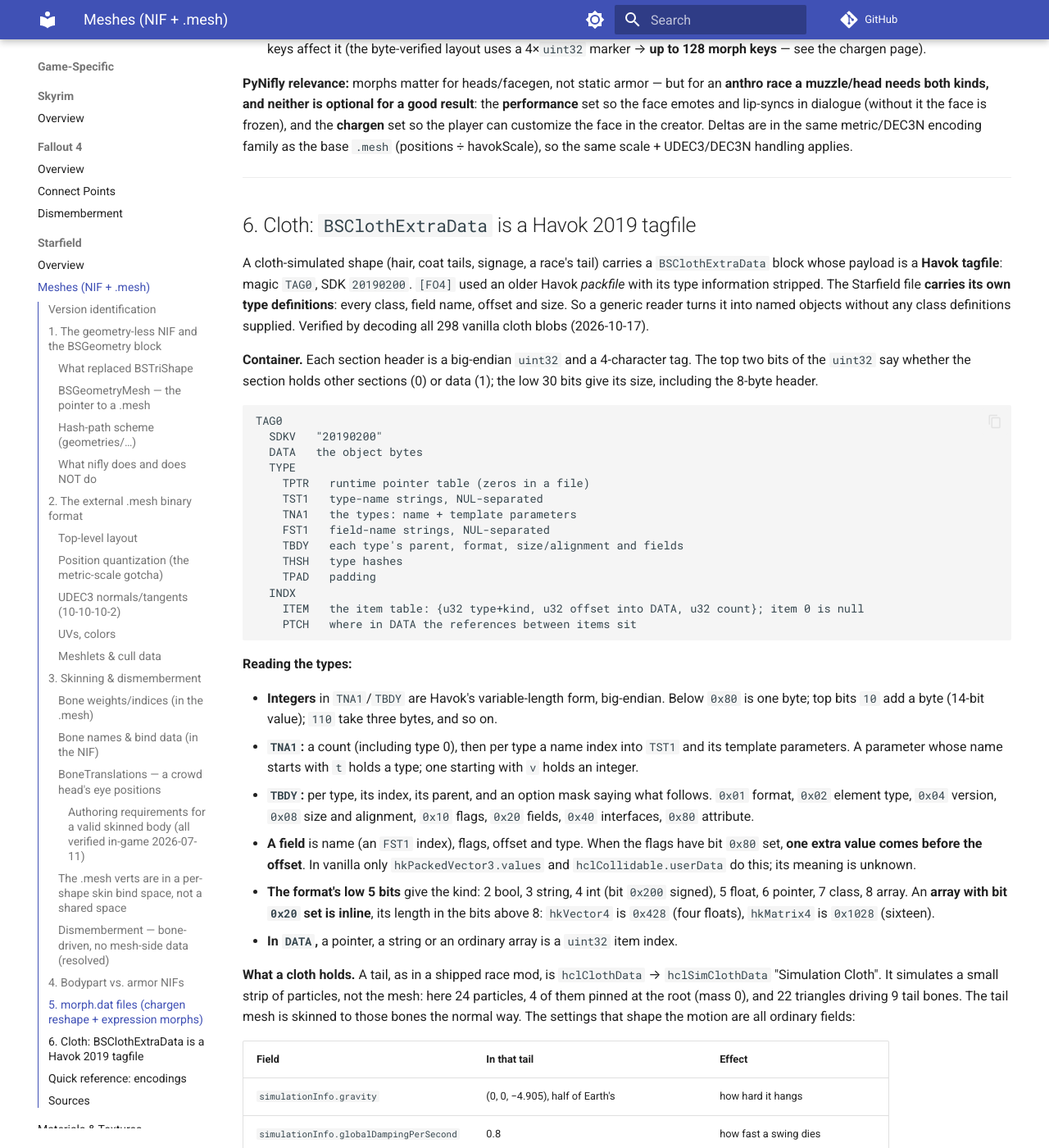
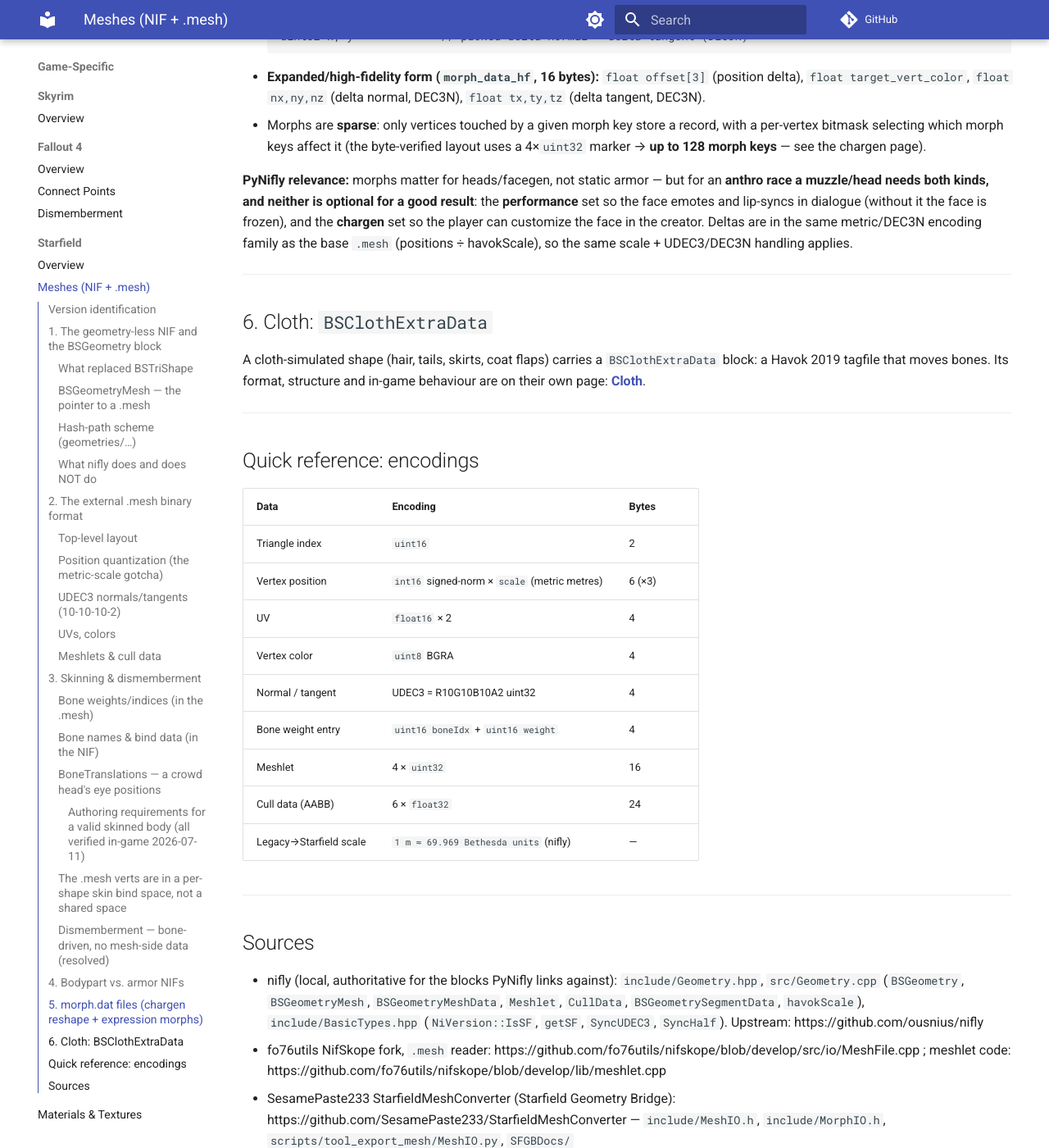
Before and after one commit to BadDogSkyrim/BethesdaLibrary, an MkDocs documentation site: the page built from docs/game-specific/starfield/meshes.md, in a window 1280 px wide and 1400 px high, scrolled down 12319 px. Shown: the whole window at 82% size. Built offline with MkDocs 1.6.1 and Material for MkDocs 9.7.7, drawn with Linux system fonts in a browser that asks for light colours; comment, search, counter and statistics services are not loaded; some of the changed text lies outside the part shown.

Commit message:
Starfield: cloth page (BSClothExtraData format, structure, constraints, in-game findings); cloth-bone skin slots
New docs/game-specific/starfield/cloth.md: the Havok 2019 tagfile container (moved from
meshes.md section 6) and the two writer traps; how a cloth is put together (operators, states,
bone-space skinning, driven bones on nearest triangles, the skeleton, made-up cloth bones);
constraints with vanilla counts, run order and the link and bend formulas; bone planes;
collision shapes; vanilla settings; in-game behaviour (landscape collision does nothing, a Root
plane is a floor, iterations, strips vs tubes).

meshes.md: section 6 points to the new page; the skinning section gets the cloth-bone slot rule
(SkinAttach per slot, node refs name cloth-bone slots). Nav, index, overview and tools updated.

Co-Authored-By: Claude Opus 5.5 <noreply@anthropic.com>

````diff
--- a/docs/game-specific/starfield/meshes.md
+++ b/docs/game-specific/starfield/meshes.md
@@ -368,74 +374,11 @@ Layout per StarfieldMeshConverter (`include/MorphIO.h`, `MorphIO.py`) — see th
 
 ---
 
-## 6. Cloth: `BSClothExtraData` is a Havok 2019 tagfile
+## 6. Cloth: `BSClothExtraData`
 
-A cloth-simulated shape (hair, coat tails, signage, a race's tail) carries a
-`BSClothExtraData` block whose payload is a **Havok tagfile**: magic `TAG0`, SDK `20190200`.
-`[FO4]` used an older Havok *packfile* with its type information stripped. The Starfield file
-**carries its own type definitions**: every class, field name, offset and size. So a generic
-reader turns it into named objects without any class definitions supplied. Verified by
-decoding all 298 vanilla cloth blobs (2026-10-17).
-
-**Container.** Each section header is a big-endian `uint32` and a 4-character tag. The top two
-bits of the `uint32` say whether the section holds other sections (0) or data (1); the low 30
-bits give its size, including the 8-byte header.
-
-```
-TAG0
-  SDKV   "20190200"
-  DATA   the object bytes
-  TYPE
-    TPTR   runtime pointer table (zeros in a file)
-    TST1   type-name strings, NUL-separated
-    TNA1   the types: name + template parameters
-    FST1   field-name strings, NUL-separated
-    TBDY   each type's parent, format, size/alignment and fields
-    THSH   type hashes
-    TPAD   padding
-  INDX
-    ITEM   the item table: {u32 type+kind, u32 offset into DATA, u32 count}; item 0 is null
-    PTCH   where in DATA the references between items sit
-```
-
-**Reading the types:**
-
-- **Integers** in `TNA1`/`TBDY` are Havok's variable-length form, big-endian. Below `0x80` is one
-  byte; top bits `10` add a byte (14-bit value); `110` take three bytes, and so on.
-- **`TNA1`:** a count (including type 0), then per type a name index into `TST1` and its
-  template parameters. A parameter whose name starts with `t` holds a type; one starting with
-  `v` holds an integer.
-- **`TBDY`:** per type, its index, its parent, and an option mask saying what follows.
-  `0x01` format, `0x02` element type, `0x04` version, `0x08` size and alignment, `0x10` flags,
-  `0x20` fields, `0x40` interfaces, `0x80` attribute.
-- **A field** is name (an `FST1` index), flags, offset and type. When the flags have bit `0x80`
-  set, **one extra value comes before the offset**. In vanilla only `hkPackedVector3.values`
-  and `hclCollidable.userData` do this; its meaning is unknown.
-- **The format's low 5 bits** give the kind: 2 bool, 3 string, 4 int (bit `0x200` signed),
-  5 float, 6 pointer, 7 class, 8 array. An **array with bit `0x20` set is inline**, its length in
-  the bits above 8: `hkVector4` is `0x428` (four floats), `hkMatrix4` is `0x1028` (sixteen).
-- **In `DATA`,** a pointer, a string or an ordinary array is a `uint32` item index.
-
-**What a cloth holds.** A tail, as in a shipped race mod, is `hclClothData` →
-`hclSimClothData` "Simulation Cloth". It simulates a small strip of particles, not the mesh:
-here 24 particles, 4 of them pinned at the root (mass 0), and 22 triangles driving 9 tail bones.
-The tail mesh is skinned to those bones the normal way. The settings that shape the motion are
-all ordinary fields:
-
-| Field | In that tail | Effect |
-|---|---|---|
-| `simulationInfo.gravity` | (0, 0, −4.905), half of Earth's | how hard it hangs |
-| `simulationInfo.globalDampingPerSecond` | 0.8 | how fast a swing dies |
-| `ParticleData` mass / radius / friction | 5 / 0.02 / 0.2 | per particle |
-| standard links: `restLength`, `stiffnessA/B` | 30 links | hold neighbours apart |
-| stretch links: `restLength`, `stiffness` | 2, root to tip | cap the whole length |
-| `transferMotionData` | translation 0.6; rotation 0–0.6 over 30–90°/s | how much body motion it inherits |
-| simulate operator `Config` | 1 sub-step, 1 iteration | solver effort |
-| `perInstanceCollidables` | 5 capsules | body parts it can't pass through |
-
-A blob also carries a full copy of the skeleton it was authored against (an `hkaSkeleton` with
-the actor's bone names), the operators that skin the simulation mesh and drive the bones, and
-two `hclClothState`s.
+A cloth-simulated shape (hair, tails, skirts, coat flaps) carries a `BSClothExtraData` block:
+a Havok 2019 tagfile that moves bones. Its format, structure and in-game behaviour are on
+their own page: **[Cloth](cloth.md)**.
 
 ---
 
--- a/mkdocs.yml
+++ b/mkdocs.yml
@@ -92,6 +92,7 @@ nav:
       - "  ↳ .cdb binary format": game-specific/starfield/cdb-format.md
       - Chargen, Race & Skeleton: game-specific/starfield/chargen.md
       - Crowds: game-specific/starfield/crowds.md
+      - Cloth: game-specific/starfield/cloth.md
       - Creation Kit & FaceGen: game-specific/starfield/creation-kit.md
       - Plugins & Archives: game-specific/starfield/plugins.md
       - Tools: game-specific/starfield/tools.md
````
Also changed, not shown: other parts of docs/game-specific/starfield/meshes.md (+6 -0 lines), docs/game-specific/starfield/cloth.md (added, +308 -0 lines), docs/game-specific/starfield/starfield-overview.md (+3 -0 lines), docs/game-specific/starfield/tools.md (+1 -0 lines), docs/index.md (+1 -0 lines).
